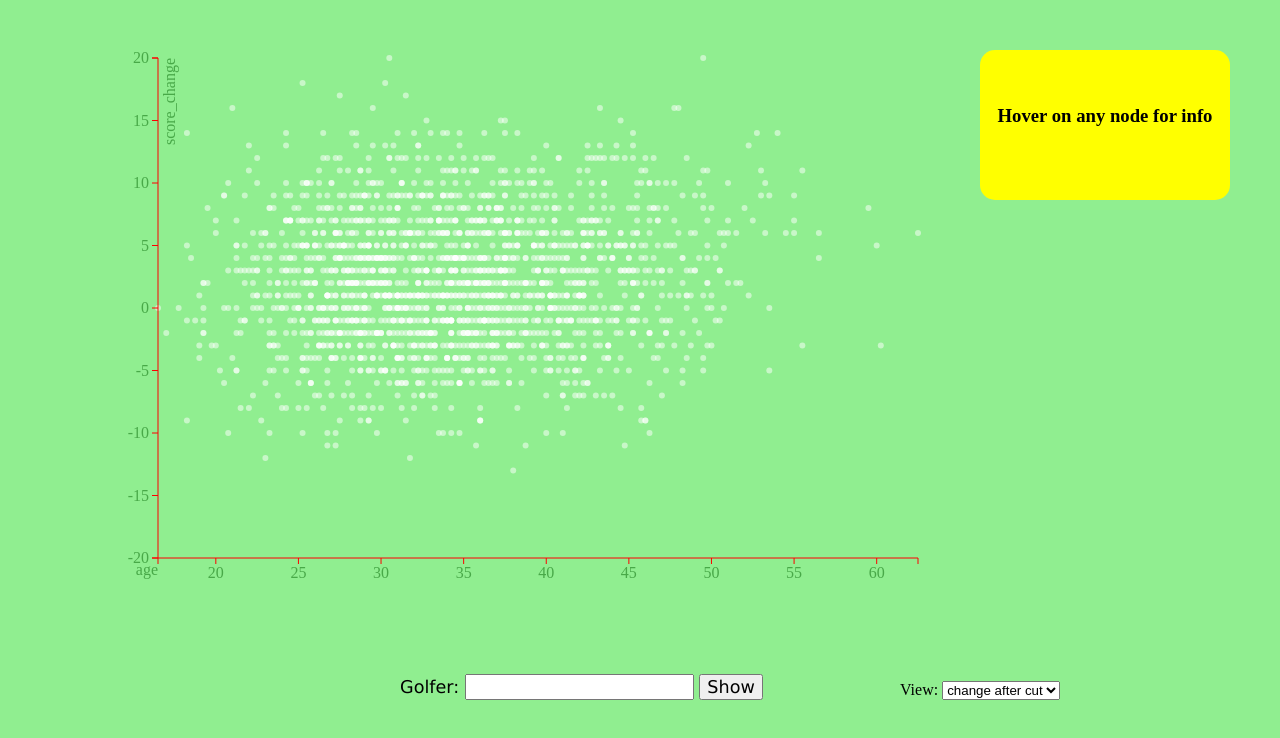
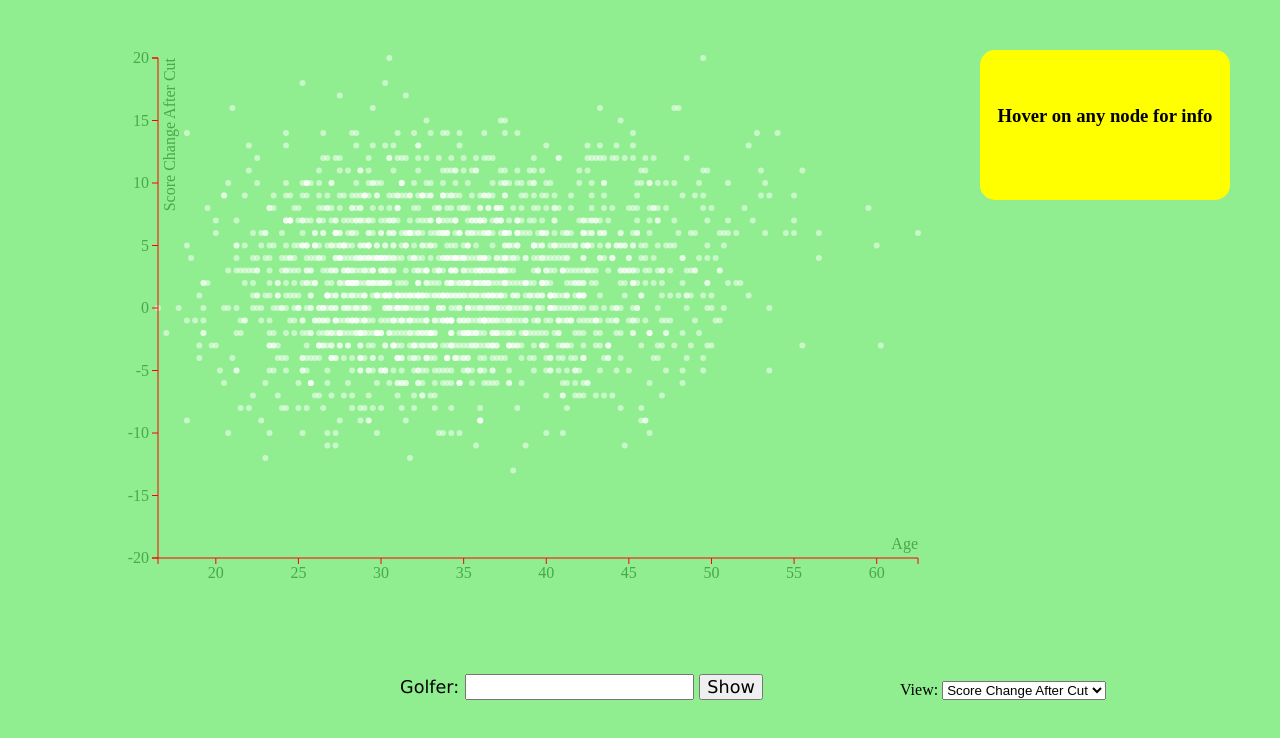
Before and after one commit to theoman6/1818-project, a plain HTML site: page index.html in a window 1280 px wide. Drawn offline with Linux system fonts and the light colour scheme.

Commit message:
name changes

```diff
--- a/index.html
+++ b/index.html
@@ -73,12 +73,12 @@
     <div class="choose_mode">
         <label for="mode">View: </label>
         <select id="mode">
-            <option selected value="score_change">change after cut</option>
-            <option value="total">total score</option>
-            <option value="day1">day 1 score</option>
-            <option value="day2">day 2 score</option>
-            <option value="day3">day 3 score</option>
-            <option value="day4">day 4 score</option>
+            <option selected value="score_change">Score Change After Cut</option>
+            <option value="total">Total Score</option>
+            <option value="day1">Day 1 Score</option>
+            <option value="day2">Day 2 Score</option>
+            <option value="day3">Day 3 Score</option>
+            <option value="day4">Day 4 Score</option>
         </select>
     </div>
 
--- a/linegraph.js
+++ b/linegraph.js
@@ -54,6 +54,17 @@
 
         return createVis("score_change");
     });
+    function name_maps(str){
+        map = {
+            "score_change": "Score Change After Cut",
+            "total": "Total Score",
+            "day1": "Day 1 Score",
+            "day2": "Day 2 Score",
+            "day3": "Day 3 Score",
+            "day4": "Day 4 Score"
+        };
+        return map[str];
+    };
 
     clear_details();
 
@@ -134,11 +145,12 @@
             .attr("transform", "translate(" + bbVis.x + "," + bbVis.h + ")")
             .call(xAxis)
             .append("text")
-                .attr("y", 6)
+                .attr("y", -20)
+                .attr("x", bbVis.x - 100 + bbVis.w)
                 .attr("dy", ".71em")
                 .style("text-anchor", "end")
                 .style("color", "darkgreen")
-                .text("age");
+                .text("Age");
 
           svg.append("g")
             .attr("class", "y axis visualization")
@@ -149,7 +161,7 @@
                 .attr("y", 6)
                 .attr("dy", ".71em")
                 .style("text-anchor", "end")
-                .text(feature);
+                .text(name_maps(feature));
 
 
 
@@ -173,7 +185,7 @@
                 .attr("r", 3)
                 .on("mouseover", function(d){
                     d3.selectAll(".golfer" + golfers.indexOf(d.golfer)).attr("r", "6").attr("fill", "red");
-                    d3.select("#details").html("<h3>" + d.golfer + " (age: " + (parseInt(d.year) - parseInt(dataSet[d.golfer]["birthyear"]) ) + ")</h3><h4>" + d.year + ": " + d.tournament + "</h4><h4>" + feature + ": " + d[feature] + "</h4>");
+                    d3.select("#details").html("<h3>" + d.golfer + " (age: " + (parseInt(d.year) - parseInt(dataSet[d.golfer]["birthyear"]) ) + ")</h3><h4>" + d.year + ": " + d.tournament + "</h4><h4>" + name_maps(feature) + ": " + d[feature] + "</h4>");
                 })
                 .on("mouseout", function(d){
                     if (currently_showing != d.golfer)
```
Also changed, not shown: linegraph.html (+6 -6 lines).
